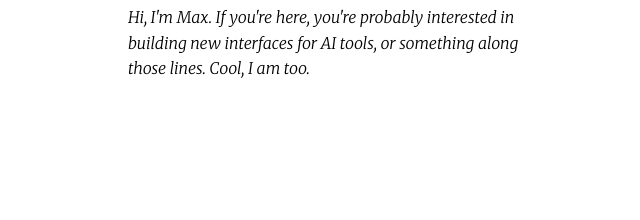
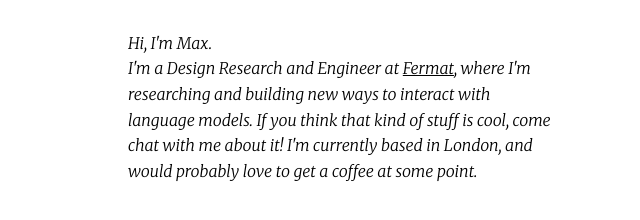
Before and after one commit to max-drake/max-drake.github.io, a plain HTML site: page about.html in a window 1280 px wide. Shown: the part 366-586 px from the top of the page, without its empty margins (0-640 px from the left). Drawn offline with Linux system fonts and the light colour scheme.

Commit message:
added link to alexandria

```diff
--- a/about.html
+++ b/about.html
@@ -15,7 +15,9 @@
 <body>
     <div class="about">
         <h1 id="aboutMeHeader">About Me</h1>
-        <p>Hi, I'm Max. If you're here, you're probably interested in building new interfaces for AI tools, or something along those lines. Cool, I am too.</p>
+        <br>
+        <p>Hi, I'm Max.<br>I'm a Design Research and Engineer at <a id="inlineLink" href="https://fermat.ws">Fermat</a>, where I'm researching and building new ways to interact with language models. If you think that kind of stuff is cool, come chat with me about it! I'm currently based in London, and would probably love to get a coffee at some point.
+        </p>
     </div>
 </body>
 </html>
--- a/style.css
+++ b/style.css
@@ -57,6 +57,11 @@ img {
   order: 1;
 }
 
+#inlineLink{
+  color: #000;
+  text-decoration: underline;
+}
+
 .links {
   display: flex;
   justify-content: center;
@@ -98,6 +103,10 @@ img {
 
 .links a#About:before {
   background-color: var(--yellow-color);
+}
+
+.links a#Alexandria:before {
+  background-color: var(--black-color);
 }
 
 .links a:hover:before {
```
Also changed, not shown: index.html (+1 -1 lines).
